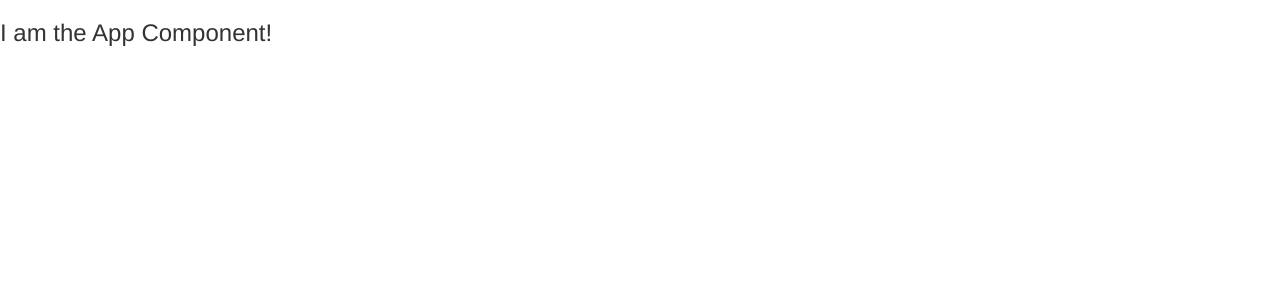
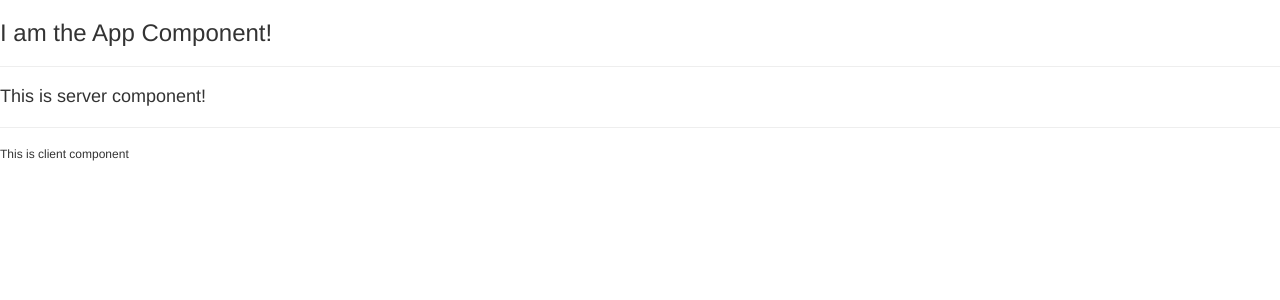
Before and after one commit to ibrhmoguz/angular.basics, an Angular app: page / in a window 1280 px wide. Shown: the top 300 px of the page. Built offline with nearby package versions, Linux system fonts and the light colour scheme.

Commit message:
Server and Client components added.

```diff
--- a/src/app/app.component.html
+++ b/src/app/app.component.html
@@ -1 +1,5 @@
 <h3>I am the App Component!</h3>
+<hr>
+<app-server></app-server>
+<hr>
+<app-client></app-client>
--- a/src/app/app.module.ts
+++ b/src/app/app.module.ts
@@ -2,10 +2,14 @@ import { BrowserModule } from '@angular/platform-browser';
 import { NgModule } from '@angular/core';
 
 import { AppComponent } from './app.component';
+import { ServerComponent } from './server/server.component';
+import { ClientComponent } from './client/client.component';
 
 @NgModule({
   declarations: [
-    AppComponent
+    AppComponent,
+    ServerComponent,
+    ClientComponent
   ],
   imports: [
     BrowserModule
--- /dev/null
+++ b/src/app/client/client.component.html
@@ -0,0 +1 @@
+<h6>This is client component</h6>
--- /dev/null
+++ b/src/app/server/server.component.html
@@ -0,0 +1 @@
+<h4>This is server component!</h4>
```
Also changed, not shown: src/app/client/client.component.ts (added, +9 -0 lines), src/app/server/server.component.ts (added, +9 -0 lines).
